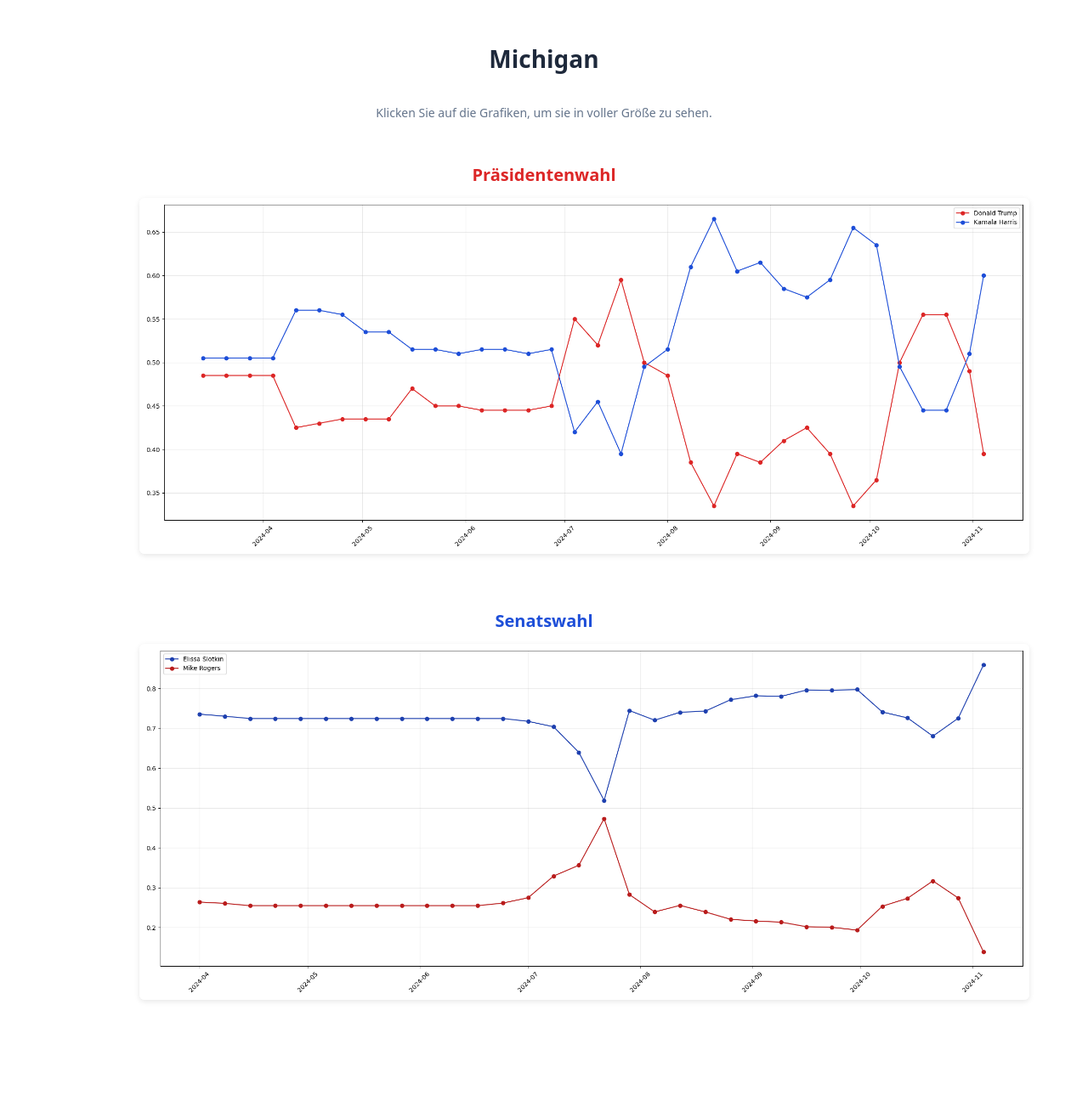
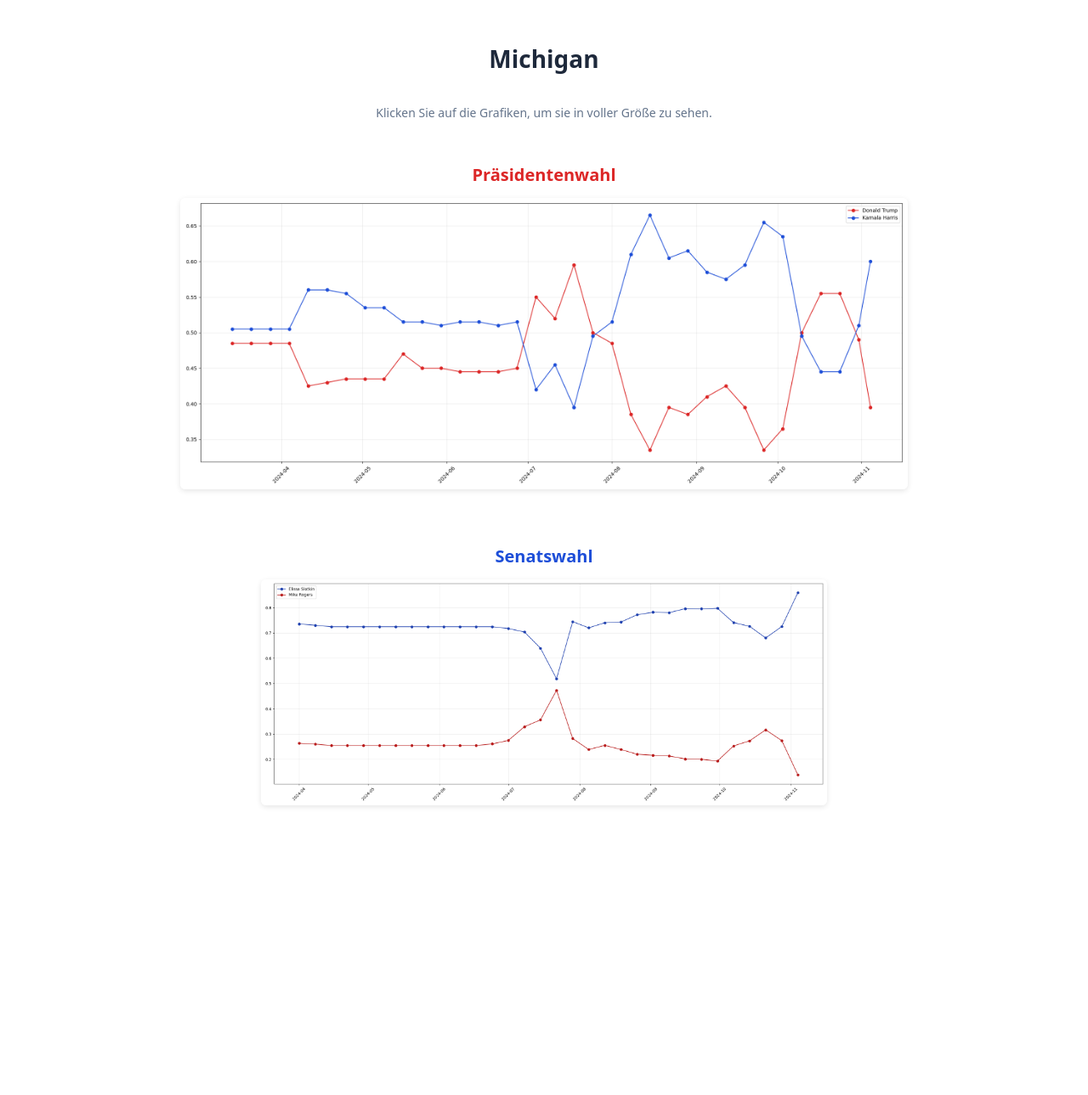
Before and after one commit to alexandr-gessel/election-monitor, a FastAPI app: page /state/MI in a window 1280 px wide. Shown: the part 54-1343 px from the top of the page at 85% size. After the commit the page ends 1004 px from the top, so only its background shows below. Run offline with FastAPI, Linux system fonts and the light colour scheme; parts of the project's set-up code (start-up, migrations or seed data) failed here and were passed over; some libraries are stand-ins or nearby versions.

Commit message:
Update state.html

```diff
--- a/app/templates/state.html
+++ b/app/templates/state.html
@@ -23,7 +23,7 @@
             <h3 class="pres-title" >Präsidentenwahl</h3>
             {% if pres_data %}
             <a href="{{ url_for('static', path='charts/' + state + '_president.png') }}" target="_blank">
-                <img src="{{ url_for('static', path='charts/' + state + '_president.png') }}" alt="Präsidentenwahl" class="rounded shadow mx-auto mb-6" style="width: 110%; max-width: 2000px;">
+                <img src="{{ url_for('static', path='charts/' + state + '_president.png') }}" alt="Präsidentenwahl" class="rounded shadow mx-auto mb-6" style="width: 90%; max-width: 2000px;">
 
             <a>
             {% else %}
@@ -35,7 +35,7 @@
             <h3 class="senate-title" >Senatswahl</h3>
             {% if sen_data %}
             <a href="{{ url_for('static', path='charts/' + state + '_senate.png') }}" target="_blank">
-                <img src="{{ url_for('static', path='charts/' + state + '_senate.png') }}" alt="Senatswahl" class="rounded shadow w-full max-w-5xl mx-auto" style="width: 110%; max-width: 2000px;">
+                <img src="{{ url_for('static', path='charts/' + state + '_senate.png') }}" alt="Senatswahl" class="rounded shadow w-full max-w-5xl mx-auto" style="width: 70%; max-width: 2000px;">
             </a>
             {% else %}
                 <p>Für diesen Staat liegen keine Daten zur Senatswahl vor.</p>
```
